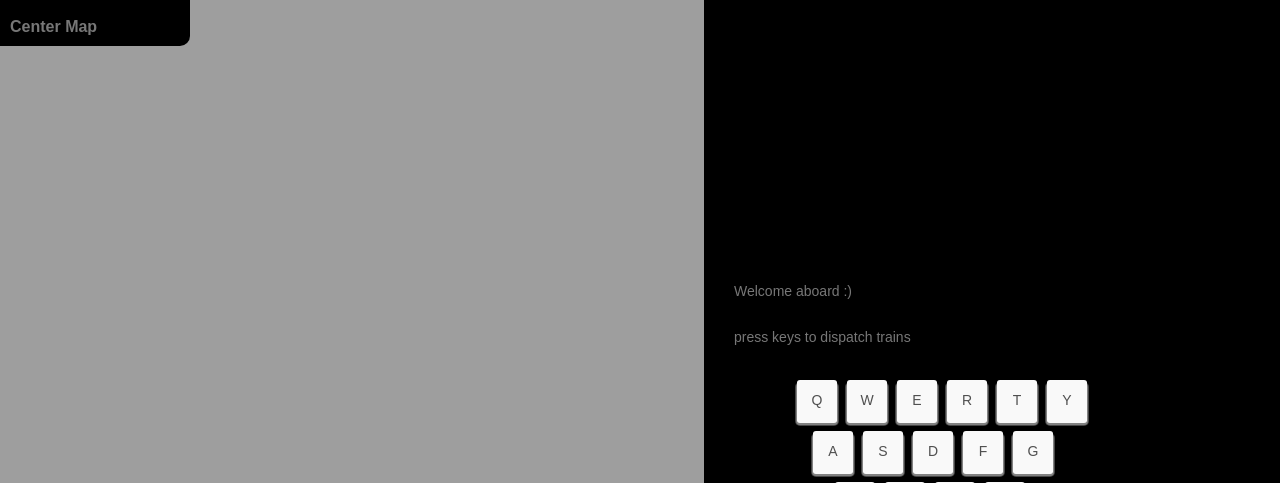
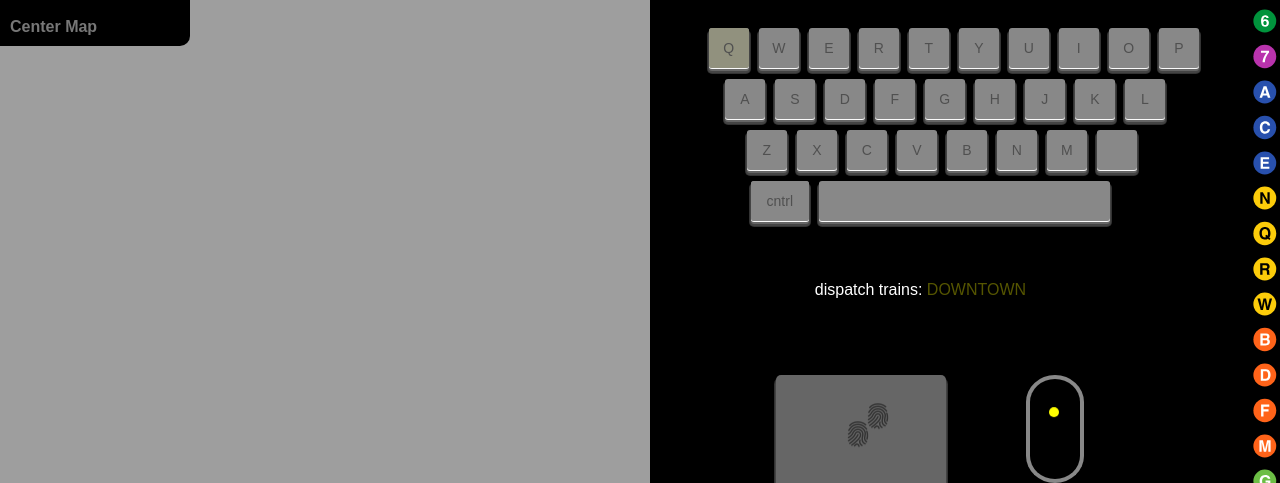
Before and after one commit to cameronmcinnes/play-mta, a website built with webpack: page index.html in a window 1280 px wide. Shown: the part 187-670 px from the top of the page. Built offline with nearby package versions, Linux system fonts and the light colour scheme; what viewport-mercator-project would draw is missing.

Commit message:
Add mouse and trackpads to directions modal, add css animations

```diff
--- a/index.html
+++ b/index.html
@@ -41,11 +41,6 @@
       <button class='re-center'>
         center map
       </button>
-<!--
-      <button class='about-trigger'>
-        ?
-      </button> -->
-
     </nav>
 
     <img
@@ -57,13 +52,10 @@
     <canvas id="canvas"></canvas>
   </div>
 
+  <!-- BUG if i delete this canvas dissapears-->
   <div class="background-img-container">
-    <!-- <img class="background-image" src='./background_map/bg_map.svg'/> -->
   </div>
 
-  <!-- <div class="modal-screen">
-
-  </div> -->
   <div class="modal-content">
     <div class="modal-inner-box">
       <div class="modal-always-shown">
@@ -101,19 +93,27 @@
         <header>
           <img class='logo' src="assets/play_mta_updated_logo.svg" alt="logo"><p>MTA</p>
         </header>
+        <h2>Play the subway like an instrument</h2>
         <div class="modal-section">
-        <p>Welcome aboard :)</p>
-        <p>press keys to dispatch trains</p>
+
+
           <figure class='keyboard'>
-
             <div class="key-row ltr-1">
               <div class="key big"></div>
-          <div class="key"><p>Q</p></div>
+              <div class="key">
+                <div class="key-overlay">
+                  <p>Q</p>
+                </div>
+              </div>
               <div class="key"><p>W</p></div>
               <div class="key"><p>E</p></div>
               <div class="key"><p>R</p></div>
               <div class="key"><p>T</p></div>
               <div class="key"><p>Y</p></div>
+              <div class="key"><p>U</p> </div>
+              <div class="key"><p>I</p> </div>
+              <div class="key"><p>O</p> </div>
+              <div class="key"><p>P</p> </div>
 
               <!-- <div class="key"><img src="assets/subway_bullets/Q.svg" alt="bullet-Q"></div>
               <div class="key"><img src="assets/subway_bullets/W.svg" alt="bullet-W"></div>
@@ -129,33 +129,84 @@
               <div class="key"><p>D</p></div>
               <div class="key"><p>F</p></div>
               <div class="key"><p>G</p></div>
+              <div class="key"><p>H</p> </div>
+              <div class="key"><p>J</p></div>
+              <div class="key"><p>K</p></div>
+              <div class="key"><p>L</p></div>
 
-          <!-- <div class="key"><img src="assets/subway_bullets/A.svg" alt="bullet-A"></div>
-          <div class="key"><img src="assets/subway_bullets/S.svg" alt="bullet-S"></div>
-          <div class="key"><img src="assets/subway_bullets/D.svg" alt="bullet-D"></div>
-          <div class="key"><img src="assets/subway_bullets/F.svg" alt="bullet-F"></div>
-          <div class="key"><img src="assets/subway_bullets/G.svg" alt="bullet-G"></div>
-         -->
             </div>
             <div class="key-row ltr-3">
               <div class="key biggest"></div>
               <div class="key"><p>Z</p></div>
-          <div class="key"><p>X</p> </div>
+              <div class="key"><p>X</p></div>
               <div class="key"><p>C</p></div>
-          <div class="key"><p>V</p> </div>
-<!--
-          <div class="key"><img src="assets/subway_bullets/Z.svg" alt="bullet-Z"></div>
-          <div class="key"><p>X</p> </div>
-          <div class="key"><img src="assets/subway_bullets/C.svg" alt="bullet-C"></div>
-          <div class="key"><p>V</p> </div> -->
+              <div class="key"><p>V</p></div>
+              <div class="key"><p>B</p></div>
+              <div class="key"><p>N</p></div>
+              <div class="key"><p>M</p></div>
+              <div class="key"><p></p></div>
+
+            </div>
+            <div class='key-row space-row'>
+            <div class="key cntrl">
+              <div class="key-overlay cntrl">
+                <p>cntrl</p>
+              </div>
+            </div>
+            <div class="key space-bar">
+
+            </div>
           </div>
           </figure>
-        <p>hold ctrl while pressing keys to dispatch trains uptown</p>
-        <p>scroll to zoom</p>
-        <p>click and drag to pan</p>
-        <p>click on a moving train line to isolate that lines sound</p>
-        <p>try clicking a few lines at once!</p>
-        <p>close and open this window by hitting the space bar</p>
+          <figcaption class='keyboard'>
+            <span class='up-or-downtown'>dispatch trains:</span>
+          </figcaption>
+
+          <div class='scroll-demos'>
+            <figure class='trackpad'>
+              <div class="fingers">
+                <div class="left"><img src="assets/fingerprint.png" alt="print"></div>
+                <div class="right"><img src="assets/fingerprint.png" alt="print"></div>
+              </div>
+            </figure>
+
+            <figure class='mouse'>
+              <div class="top">
+                <div class="scroll-wheel"></div>
+              </div>
+              <div class="bottom"></div>
+            </figure>
+          </div>
+          <figcaption>scroll to zoom, click and drag to pan</figcaption>
+
+          <div class='click-demos'>
+            <figure class='trackpad'>
+              <div class="fingers">
+                <img src="assets/fingerprint.png" alt="print">
+              </div>
+            </figure>
+
+            <figure class='mouse'>
+              <div class="top">
+                <div class="click"></div>
+              </div>
+              <div class="bottom"></div>
+            </figure>
+          </div>
+
+          <figcaption>click train lines to select them and isolate their sound</figcaption>
+
+
+        <!-- <figure>
+          <img class='click-demo' src="https://media.giphy.com/media/PPl2AvkPZyRgDaJ2Nu/giphy.gif" alt="">
+        </figure>
+        <figcaption>
+          <span>click a moving train line to isolate that line's sound</span>
+          <span>click again to deselect</span>
+          <span>try clicking a few different lines</span>
+          </figcaption> -->
+
+          <p>press space to toggle this menu</p>
         </div>
       </div>
       <ul class='bullet-list'>
--- a/style.css
+++ b/style.css
@@ -335,6 +335,7 @@ button.mute {
   justify-content: space-between;
   flex-direction: column;
   align-items: flex-end;
+  height: 100vh;
   /* this forces the arrow button and portfolio-links out into the
   canvas without reducing click/drag area between them */
   width: 0px;
@@ -365,8 +366,8 @@ button.mute {
   cursor: pointer;
 }
 
-.arrow-tab:hover {
-  color: white;
+.arrow-tab:hover .arrow {
+  color: #4dadf7;
 }
 
 @keyframes slideInLeft {
@@ -396,7 +397,7 @@ button.mute {
   position: absolute;
   top: 0;
   right: 0;
-  height: 100%;
+  /* height: 100%; */
 }
 
 .modal-screen {
@@ -418,34 +419,42 @@ button.mute {
 }
 
 .modal-inner-box {
-  width: 45vw;
-  height: 100%;
+  width: 630;
+  /* height: 100%; */
   background: #fcfbfb;
   background: #000;
   text-align: left;
   display: flex;
 }
 .modal-section {
+  display: flex;
+  overflow: scroll;
+  flex-basis: auto;
   height: 100%;
   width: 100%;
+  /* scroll fix */
+  white-space: nowrap;
+  flex-direction: column;
+  align-items: center;
 }
 
 .modal-content header {
   margin-top: 20px;
   display: flex;
-  justify-content: left;
+  justify-content: center;
   width: 100%;
   /* border-radius: 5px; */
   /* background-color: #eee; */
 }
 
 .modal-content header p {
-  margin-left: 10px;
-  font-size: 40px;
+  margin-top: 0.61em;
+  margin-bottom: 0px;
+  font-size: 44px;
 }
 
 .logo {
-  height: 15%;
+  height: 100px;
   margin-left: 20px;
 }
 
@@ -462,21 +471,34 @@ button.mute {
 }
 
 .modal-content p {
-  margin: 30px;
+  /* margin: 30px; */
+}
+
+.modal-content figcaption {
+  color: white;
+  text-align: center;
+  margin-bottom: 30px;
+  margin-top: 10px;
+}
+
+.modal-content figcaption span {
+  display: block;
+  margin-top: 10px;
 }
 
 /* .modal-content h2, h3, span, p {
   color: #fff;
 } */
 
-.modal-content h3 {
-  margin-bottom: 40px;
+.modal-content h2 {
+  color: white;
+  font-size: 20px;
 }
 
 .modal-body {
   display: flex;
+  overflow-y: auto;
   flex-direction: column;
-  justify-content: center;
   align-items: center;
   width: 100%;
 }
@@ -496,18 +518,7 @@ button.mute {
   border-radius: 10px;
 } */
 
-@keyframes press {
-  0% {
-    transform: scale(0,0);
-  }
-  4% {
-    transform: scale(1.2,1.2);
-  }
-  5% {
-    transform: scale(1,1);
-  }
-}
-
+/*
 .key-overlay {
   position: absolute;
   top: 99px;
@@ -518,17 +529,40 @@ button.mute {
   background-color: rgb(252,204,10,.5);
   z-index: 5;
   animation: press 2s infinite;
+} */
+
+@keyframes keypress {
+  0% { background-color: #888; }
+  40% { background-color: #888; }
+  50% { background-color: yellow; }
+  60% { background-color: yellow; }
+  70% { background-color: #888; }
+  100% { background-color: #888; }
 }
 
-.ctrl-overlay {
-  position: absolute;
-  top: 136px;
-  left: -25px;
-  width: 39px;
-  height: 39px;
-  border-radius: 4px;
-  background-color: rgb(252,204,10,.5);
-  z-index: 5;
+@keyframes keypressOther {
+  0% { background-color: #888; }
+  20% { background-color: #888; }
+  25% { background-color: yellow; }
+  30% { background-color: yellow; }
+  35% { background-color: #888; }
+  100% { background-color: #888; }
+}
+
+
+.key-overlay {
+  background-color: yellow;
+  width: 100%;
+  height: 100%;
+  animation: keypress 3s infinite;
+  display: flex;
+  border-radius: 3px;
+  justify-content: center;
+  align-items: center;
+}
+
+.key-overlay.cntrl {
+  animation: keypressOther 6s infinite;
 }
 
 .arrow {
@@ -556,7 +590,7 @@ figure.keyboard {
   align-items: left;
   margin-left: 0;
   /* width: 751px; */
-  /* height: 305px; */
+  height: 240px;
   box-sizing: border-box;
   /* box-shadow: 0px 1px 0px rgb(140, 140, 140), 0px 2px 0px rgb(130, 130, 130), 0px 3px 0px rgb(125, 125, 125), 0px 4px 0px rgb(150, 150, 150), 0px 5px 0px rgb(100, 100, 100), 0px -10px 40px rgba(0, 0, 0, 0.4); */
   /* border-radius: 7px; */
@@ -572,14 +606,17 @@ figure.keyboard .key {
   margin: 5px;
   margin-bottom: 6px;
   color: rgb(80, 80, 80);
-  box-shadow: 0px 1px 0px rgb(250, 250, 250), 0px 2px 0px rgb(250, 250, 250), 0px 3px 0px rgb(250, 250, 250), 0px 4px 0px 1px rgb(130, 130, 130), 0px 4px 0px 2px rgb(70, 70, 70);
-  background: rgb(249, 249, 249);
+  /* box-shadow: 0px 1px 0px rgb(250, 250, 250), 0px 2px 0px rgb(250, 250, 250), 0px 3px 0px rgb(250, 250, 250), 0px 4px 0px 1px rgb(130, 130, 130), 0px 4px 0px 2px rgb(70, 70, 70); */
+  /* background: rgb(249, 249, 249); */
+  box-shadow: 0px 1px 0px rgb(250, 250, 250), 0px 2px 0px #666, 0px 3px 0px #666, 0px 4px 0px 1px #444, 0px 4px 0px 2px #333;
+  background: #888;
   border-radius: 3px;
   box-sizing: border-box;
 }
 
 figure.keyboard .key p {
   color: rgb(80, 80, 80);
+  cursor: default;
 }
 
 figure.keyboard .key img {
@@ -614,12 +651,176 @@ figure.keyboard .biggest {
   box-shadow: none;
 }
 
+figure.keyboard .key.cntrl {
+  width: 58px;
+}
+
 figure.keyboard .space-bar {
   width: 291px;
 }
 
+figure.keyboard .space-row {
+  margin-left: 130px;
+}
+
+@keyframes changeText {
+  0% { opacity: 0; }
+  20% {
+    content: "  UPTOWN";
+    opacity: 0;
+  }
+  25% { opacity: 1; }
+  30% { opacity: 1; }
+  35% { opacity: 0; }
+  70% {
+    content: "  DOWNTOWN";
+    opacity: 0;
+  }
+  75% { opacity: 1; }
+  80% { opacity: 1; }
+  85% { opacity: 0; }
+  100% { opacity: 0; }
+}
+
+figcaption.keyboard span.up-or-downtown {
+  width: 230px;
+  text-align: left;
+}
+
+figcaption.keyboard span.up-or-downtown::after {
+  content: "UPTOWN";
+  color: yellow;
+  background-color: black;
+  animation: changeText 6s linear infinite;
+}
+
+/* TRACKPAD */
+
+.scroll-demos {
+  display: flex;
+  border-radius: 5px;
+  padding: 30px 0;
+}
+
+.click-demos {
+  display: flex;
+  border-radius: 5px;
+  padding: 30px 0;
+}
+
+
+@keyframes scroll {
+  0% { transform: translate(0,0); }
+  20% { transform: translate(0,0); }
+  45% { transform: translate(0, -50px);}
+  55% { transform: translate(0, -50px);}
+  80% { transform: translate(0,0); }
+  100% { transform: translate(0,0); }
+}
+
+figure.trackpad {
+  width: 170px;
+  height: 110px;
+  background-color: #666;
+  border-radius: 5px;
+  box-shadow: 0px 5px 0px #666, 0px 3px 0px #666, 0px 4px 0px 1px #444, 0px 4px 0px 2px #333;
+}
+
+figure.trackpad .fingers  {
+  position: relative;
+}
+
+figure.trackpad .fingers .left, .right {
+  /* width: 20px;
+  height: 20px;
+  border-radius: 100%; */
+  position: absolute;
+}
+
+
+figure.trackpad .fingers .left img, .right img{
+  width: 40px;
+}
+
+.scroll-demos figure.trackpad .fingers .left {
+  left: 62px;
+  top: 72px;
+  animation: scroll 3s ease-in-out infinite;
+}
+
+.scroll-demos figure.trackpad .fingers .right {
+  left: 82px;
+  top: 54px;
+  animation: scroll 3s ease-in-out infinite;
+}
+
+/* MOUSE */
+
+figure.mouse {
+  position: relative;
+}
+
+figure.mouse .top {
+  height: 50px;
+  width: 50px;
+  border: solid 4px #888;
+  border-radius: 100% 100% 0 0;
+  border-bottom: none;
+}
+
+figure.mouse .bottom {
+  height: 50px;
+  width: 50px;
+  border: solid 4px #888;
+  border-radius: 0 0 100% 100%;
+  border-top: none;
+}
+
+.scroll-demos figure.mouse .scroll-wheel {
+  background-color: yellow;
+  border-radius: 100%;
+  width: 10px;
+  height: 10px;
+  position: absolute;
+  animation: scroll 3s ease-in-out infinite;
+  left: 23px;
+  top: 60px;
+}
+
+@keyframes click {
+  0% { transform: scale(1,1); }
+  5% { transform: scale(.8,.8); }
+  15% { transform: scale(1.2,1.2); }
+  30% { transform: scale(1,1); }
+}
+
+.click-demos figure.trackpad img {
+  width: 40px;
+  margin-left: 70px;
+  margin-top: 40px;
+  animation: click 2s ease-in-out infinite;
+}
+
+.click-demos figure.mouse .click {
+  background-color: yellow;
+  border-radius: 100%;
+  width: 10px;
+  height: 10px;
+  position: absolute;
+  left: 14px;
+  top: 18px;
+  animation: click 2s ease-in-out infinite;
+}
+
+/*
+figure .click-demo {
+  height: 100px;
+  width: auto;
+} */
+
 .bullet-list li {
   margin: 0;
+  cursor: default;
 }
 
 .bullet-list li img {
```
Also changed, not shown: assets/fingerprint.png (added), lib/bundle.js, lib/map_view.js, 1 other file. Lines whose indentation alone changed are shown as unchanged.
